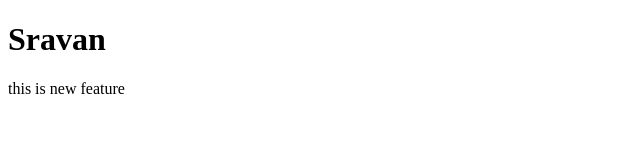
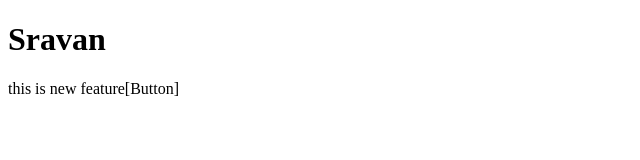
Before and after one commit to Sravan-25/Google-Homepage-Clone, a plain HTML site: page index.html in a window 1280 px wide. Shown: the full height of the page, 0-640 px from the left. Drawn offline with Linux system fonts and the light colour scheme.

```diff
--- a/index.html
+++ b/index.html
@@ -7,6 +7,6 @@
 </head>
 <body>
     <h1>Sravan</h1>
-    <p>this is new feature</p>
+    <p>this is new feature[Button]</p>
 </body>
 </html>
```
